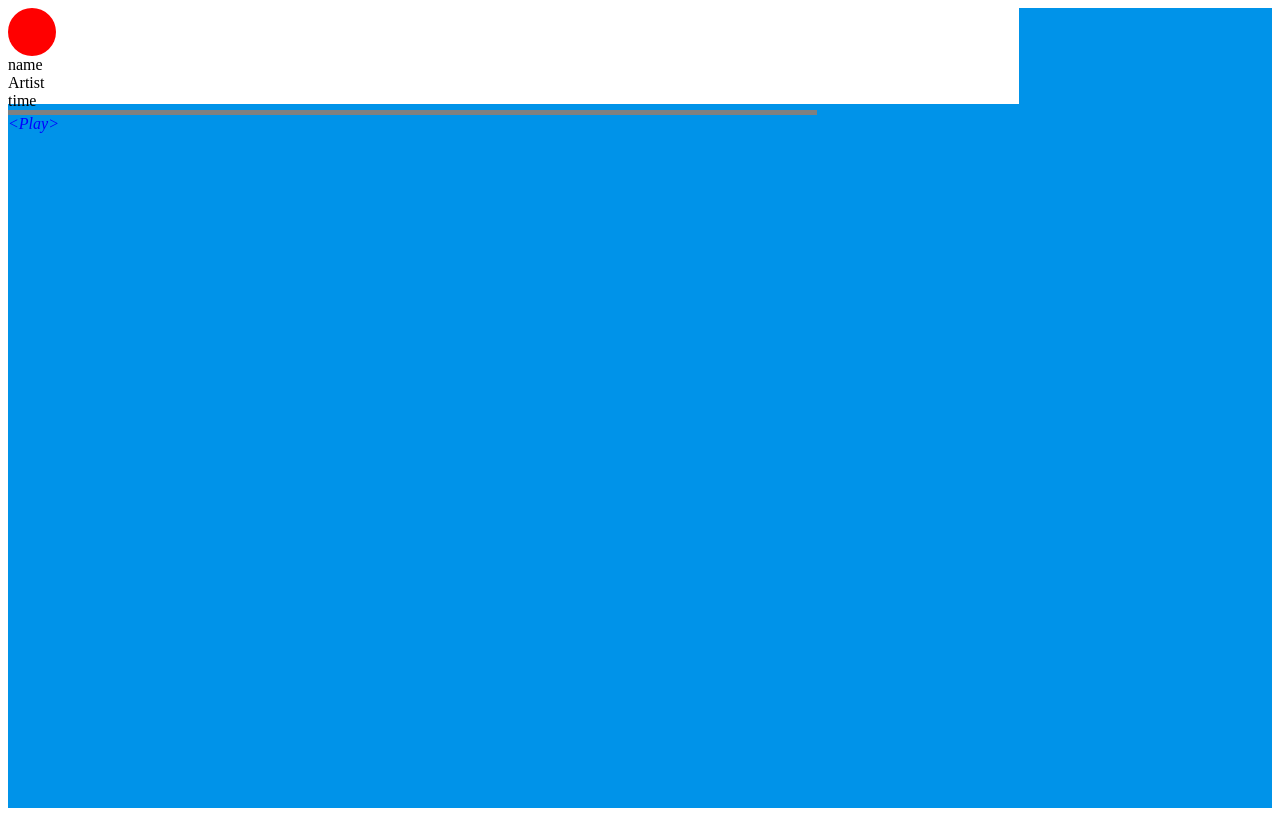
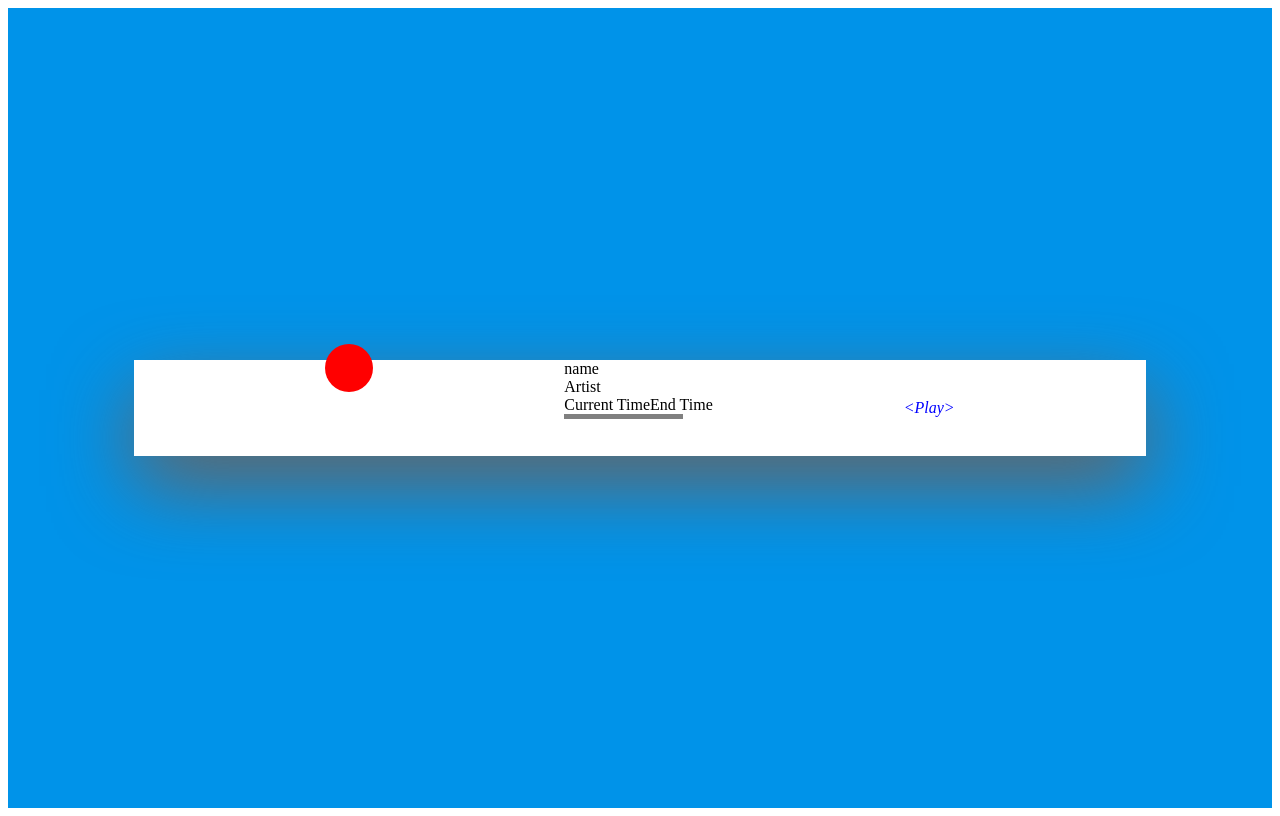
Before and after one commit to Gerson4G/livevox-player, a React (Create React App) app: page / in a window 1280 px wide. Built offline with nearby package versions, Linux system fonts and the light colour scheme.

Commit message:
initial styling

```diff
--- a/src/components/App.jsx
+++ b/src/components/App.jsx
@@ -5,6 +5,7 @@ import styled from 'styled-components';
 const MainApp = styled.div`
   background-color: rgb(0, 147, 233);
   height: 100vh;
+  display: flex;
 `;
 
 function App() {
--- a/src/components/Buttons.jsx
+++ b/src/components/Buttons.jsx
@@ -3,6 +3,7 @@ import styled from 'styled-components';
 
 const ButtonsContainer = styled.div`
     color: blue;
+    align-self: center;
 `;
 
 const Buttons = () => (
--- a/src/components/Container.jsx
+++ b/src/components/Container.jsx
@@ -5,9 +5,13 @@ import Disc from './Disc';
 import Description from './Description';
 
 const StyledContainer = styled.div`
+    display: flex;
+    margin: auto;
+    justify-content: space-evenly;
     background-color: white;
     width: 80%;
     height: 6em;
+    box-shadow: rgb(101, 101, 101) 0px 30px 80px 0px;
 `;
 
 const Container = () => (
--- a/src/components/Description.jsx
+++ b/src/components/Description.jsx
@@ -8,7 +8,6 @@ const Description = () => (
     <DescriptionContainer>
         <div>name</div>
         <div>Artist</div>
-        <div>time</div>
         <ProgressBar />
     </DescriptionContainer>
 );
--- a/src/components/Disc.jsx
+++ b/src/components/Disc.jsx
@@ -8,6 +8,8 @@ const StyledDisc = styled.div`
     background-color: red;
     height: ${radius};
     width: ${radius};
+    align-self: flex-start;
+    margin-top: -1em;
 `;
 
 const Disc = () => <StyledDisc/>;
--- a/src/components/ProgressBar.jsx
+++ b/src/components/ProgressBar.jsx
@@ -1,10 +1,22 @@
 import React from 'react';
 import styled from 'styled-components';
 
-const ProgressBar = styled.div`
+const Container = styled.div``;
+
+const Time = styled.span``;
+
+const Bar = styled.div`
     width: 80%;
     height: 5px;
     background: gray;
 `;
 
+const ProgressBar = (props) => (
+    <Container>
+        <Time>Current Time</Time>
+        <Time>End Time</Time>
+        <Bar />
+    </Container>
+)
+
 export default ProgressBar;
```
